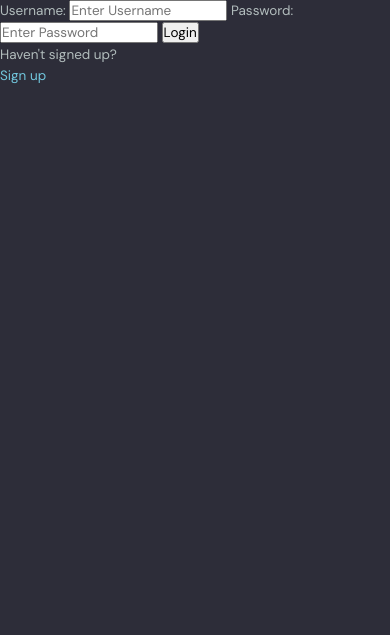
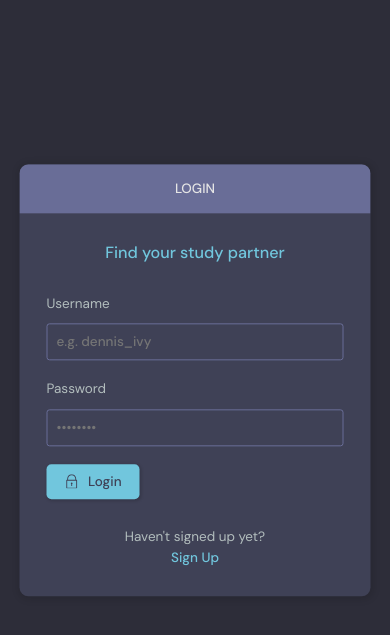
Before and after one commit to alexandernc0043/ITSC-3155, a Django app: page /login/ in a window 390 px wide. Shown: the part 59-694 px from the top of the page. Run offline with Django 5.2, Linux system fonts and the light colour scheme.

Commit message:
Edit User Account to Mobile Responsiveness
5:11:50 to 5:35:02

```diff
--- a/Django Tutorial/studybud/base/templates/base/login_register.html
+++ b/Django Tutorial/studybud/base/templates/base/login_register.html
@@ -1,31 +1,108 @@
 {% extends 'main.html' %}
+{% block content %}
+    <main class="auth layout">
+        {% if page == 'login' %}
+            <div class="container">
+                <div class="layout__box">
+                    <div class="layout__boxHeader">
+                        <div class="layout__boxTitle">
+                            <h3>Login</h3>
+                        </div>
+                    </div>
+                    <div class="layout__body">
+                        <h2 class="auth__tagline">Find your study partner</h2>
 
+                        <form class="form" action="" method="POST">
+                            {% csrf_token %}
+                            <div class="form__group form__group">
+                                <label for="room_name">Username</label>
+                                <input id="username" name="username" type="text" placeholder="e.g. dennis_ivy"/>
+                            </div>
+                            <div class="form__group">
+                                <label for="password">Password</label>
+                                <input
+                                        id="password"
+                                        name="password"
+                                        type="password"
+                                        placeholder="&bull;&bull;&bull;&bull;&bull;&bull;&bull;&bull;"
+                                />
+                            </div>
 
-{% block content %}
+                            <button class="btn btn--main" type="submit">
+                                <svg
+                                        version="1.1"
+                                        xmlns="http://www.w3.org/2000/svg"
+                                        width="32"
+                                        height="32"
+                                        viewBox="0 0 32 32"
+                                >
+                                    <title>lock</title>
+                                    <path
+                                            d="M27 12h-1v-2c0-5.514-4.486-10-10-10s-10 4.486-10 10v2h-1c-0.553 0-1 0.447-1 1v18c0 0.553 0.447 1 1 1h22c0.553 0 1-0.447 1-1v-18c0-0.553-0.447-1-1-1zM8 10c0-4.411 3.589-8 8-8s8 3.589 8 8v2h-16v-2zM26 30h-20v-16h20v16z"
+                                    ></path>
+                                    <path
+                                            d="M15 21.694v4.306h2v-4.306c0.587-0.348 1-0.961 1-1.694 0-1.105-0.895-2-2-2s-2 0.895-2 2c0 0.732 0.413 1.345 1 1.694z"
+                                    ></path>
+                                </svg>
 
-    {% if page == 'login' %}
-        <div>
-            <form method="POST" action="">
-                {% csrf_token %}
-                <label>Username:</label>
-                <input type="text" name="username" placeholder="Enter Username"/>
+                                Login
+                            </button>
+                        </form>
 
-                <label>Password:</label>
-                <input type="password" name="password" placeholder="Enter Password"/>
-                <input type="submit" value="Login"/>
-            </form>
-            <p>Haven't signed up?</p>
-            <a href="{% url 'register' %}">Sign up</a>
+                        <div class="auth__action">
+                            <p>Haven't signed up yet?</p>
+                            <a href="{% url 'register' %}" class="btn btn--link">Sign Up</a>
+                        </div>
+                    </div>
+                </div>
             </div>
         {% else %}
-        <div>
-            <form method="POST" action="">
+            <div class="container">
+                <div class="layout__box">
+                    <div class="layout__boxHeader">
+                        <div class="layout__boxTitle">
+                            <h3>Register</h3>
+                        </div>
+                    </div>
+                    <div class="layout__body">
+                        <h2 class="auth__tagline">Find your study partner</h2>
+                        <form class="form" action="" method="POST">
                             {% csrf_token %}
-                {{form.as_p}}
-                <input type="submit" value="Register"/>
+
+                            {% for field in form %}
+                            <div class="form__group form__group">
+                                <label for="room_name">{{ field.label }}</label>
+                                {{field}}
+                            </div>
+                            {% endfor %}
+                            <button class="btn btn--main" type="submit">
+                                <svg
+                                        version="1.1"
+                                        xmlns="http://www.w3.org/2000/svg"
+                                        width="32"
+                                        height="32"
+                                        viewBox="0 0 32 32"
+                                >
+                                    <title>lock</title>
+                                    <path
+                                            d="M27 12h-1v-2c0-5.514-4.486-10-10-10s-10 4.486-10 10v2h-1c-0.553 0-1 0.447-1 1v18c0 0.553 0.447 1 1 1h22c0.553 0 1-0.447 1-1v-18c0-0.553-0.447-1-1-1zM8 10c0-4.411 3.589-8 8-8s8 3.589 8 8v2h-16v-2zM26 30h-20v-16h20v16z"
+                                    ></path>
+                                    <path
+                                            d="M15 21.694v4.306h2v-4.306c0.587-0.348 1-0.961 1-1.694 0-1.105-0.895-2-2-2s-2 0.895-2 2c0 0.732 0.413 1.345 1 1.694z"
+                                    ></path>
+                                </svg>
+
+                                Register
+                            </button>
                         </form>
-            <p>Already signed up?</p>
-            <a href="{% url 'login' %}">Login</a>
+
+                        <div class="auth__action">
+                            <p>Already signed up yet?</p>
+                            <a href="{% url 'login' %}" class="btn btn--link">Login</a>
+                        </div>
+                    </div>
+                </div>
             </div>
         {% endif %}
+    </main>
 {% endblock content %}
--- a/Django Tutorial/studybud/base/templates/base/profile.html
+++ b/Django Tutorial/studybud/base/templates/base/profile.html
@@ -19,7 +19,7 @@
           <h3>{{user.name}}</h3>
           <p>@{{user.username}}</p>
           {% if request.user == user %}
-          <a href="#" class="btn btn--main btn--pill">Edit Profile</a>
+          <a href="{% url 'update-user' %}" class="btn btn--main btn--pill">Edit Profile</a>
           {% endif %}
         </div>
         <div class="profile__about">
--- a/Django Tutorial/studybud/base/templates/base/room.html
+++ b/Django Tutorial/studybud/base/templates/base/room.html
@@ -145,5 +145,4 @@
             <!--  End -->
         </div>
     </main>
-    <script src="script.js"></script>
 {% endblock content %}
--- a/Django Tutorial/studybud/base/urls.py
+++ b/Django Tutorial/studybud/base/urls.py
@@ -12,5 +12,6 @@ urlpatterns = [
     path('update-room/<str:pk>', views.updateRoom, name="update-room"),
     path('delete-room/<str:pk>', views.deleteRoom, name="delete-room"),
     path('delete-message/<str:pk>', views.deleteMessage, name="delete-message"),
+    path('update-user', views.updateUser, name="update-user")
 
 ]
--- a/Django Tutorial/studybud/base/views.py
+++ b/Django Tutorial/studybud/base/views.py
@@ -1,7 +1,7 @@
 from django.contrib.auth import authenticate, login, logout
 from django.shortcuts import render, redirect
 from .models import Room, Topic, Message
-from .forms import RoomForm
+from .forms import RoomForm, UserForm
 from django.db.models import Q
 from django.contrib.auth.models import User
 from django.contrib import messages
@@ -181,3 +181,13 @@ def deleteMessage(request, pk):
         message.delete()
         return redirect('home')
     return render(request, 'base/delete.html', {'obj': message})
+@login_required(login_url='/login')
+def updateUser(request):
+    user = request.user
+    form = UserForm(instance=user)
+    if request.method == "POST":
+        form = UserForm(request.POST, instance=user)
+        if form.is_valid():
+            form.save()
+            return redirect('user-profile', pk=user.id)
+    return render(request, 'base/update-user.html', {'form':form})
--- a/Django Tutorial/studybud/templates/navbar.html
+++ b/Django Tutorial/studybud/templates/navbar.html
@@ -47,7 +47,7 @@
                 </a>
             {% endif %}
             <div class="dropdown-menu">
-                <a href="settings.html" class="dropdown-link"
+                <a href="{% url 'update-user' %}" class="dropdown-link"
                 >
                     <svg version="1.1" xmlns="http://www.w3.org/2000/svg" width="32" height="32" viewBox="0 0 32 32">
                         <title>tools</title>
```
Also changed, not shown: Django Tutorial/studybud/base/forms.py (+8 -0 lines), Django Tutorial/studybud/base/templates/base/delete.html (+32 -10 lines), Django Tutorial/studybud/base/templates/base/delete_old.html (added, +14 -0 lines), Django Tutorial/studybud/base/templates/base/login_register_old.html (added, +31 -0 lines), Django Tutorial/studybud/base/templates/base/update-user.html (added, +41 -0 lines), Django Tutorial/studybud/db.sqlite3, 1 other file. Lines whose indentation alone changed are shown as unchanged.
